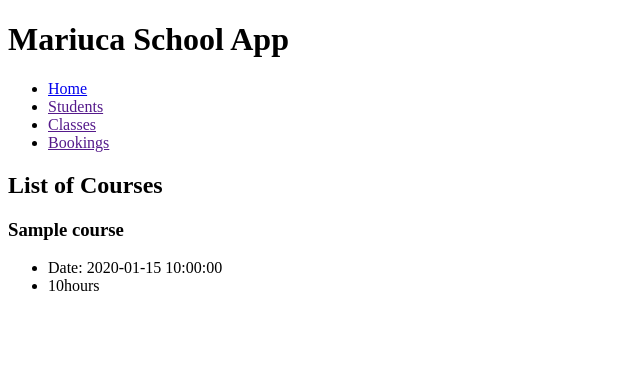
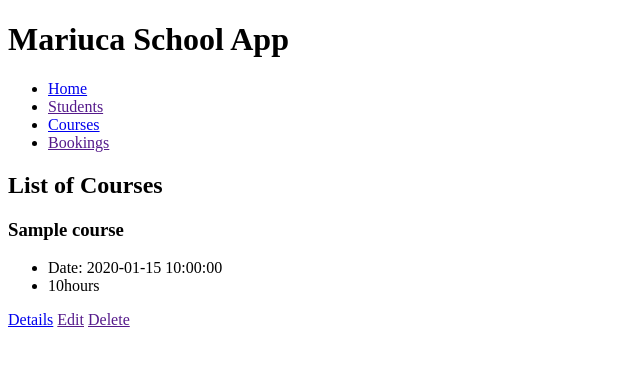
Before and after one commit to mariamuzas/mariuca_school_app_project, a Flask app: page /courses in a window 1280 px wide. Shown: the top 366 px of the page, without its empty margins (0-640 px from the left). Run offline with Flask 2, Linux system fonts and the light colour scheme; a database or web service that is not in the repository returns one stand-in record (values such as "Sample title"); some libraries are stand-ins or nearby versions.

Commit message:
courses/show.html and route added

```diff
--- a/controllers/course_controller.py
+++ b/controllers/course_controller.py
@@ -27,3 +27,16 @@ def create_course():
     course_repository.save(course)
 
     return redirect("/courses")
+
+@courses_blueprint.route("/courses/<id>")
+def show(id):
+    course = course_repository.select(id)
+    students = course_repository.students(course)
+    return render_template("courses/show.html", course=course, students=students)
+
+# @courses_blueprint.route("courses/<id>/edit")
+# def edit_course(id):
+#     course = course_repository.select(id)
+#     return render_template('course/edit.html', course=course)
+
+# @courses_blueprint.route("courses/<id>")
--- a/templates/base.html
+++ b/templates/base.html
@@ -11,7 +11,7 @@
         <ul class="menu">
             <li><a href="/">Home</a></li>
             <li><a href="">Students</a></li>
-            <li><a href="">Classes</a></li>
+            <li><a href="/courses">Courses</a></li>
             <li><a href="">Bookings</a></li>
         </ul>
     </nav>
--- a/templates/courses/index.html
+++ b/templates/courses/index.html
@@ -8,7 +8,9 @@
                 <li>Date: {{course.date}}</li>
                 <li>{{course.duration}}hours</li>
             </ul>
-
+            <a href="/courses/{{course.id}}">Details</a>
+            <a href="">Edit</a>
+            <a href="">Delete</a>
         </section>
     {% endfor %}
 {% endblock content %}
```
Also changed, not shown: templates/courses/show.html (added, +14 -0 lines).
